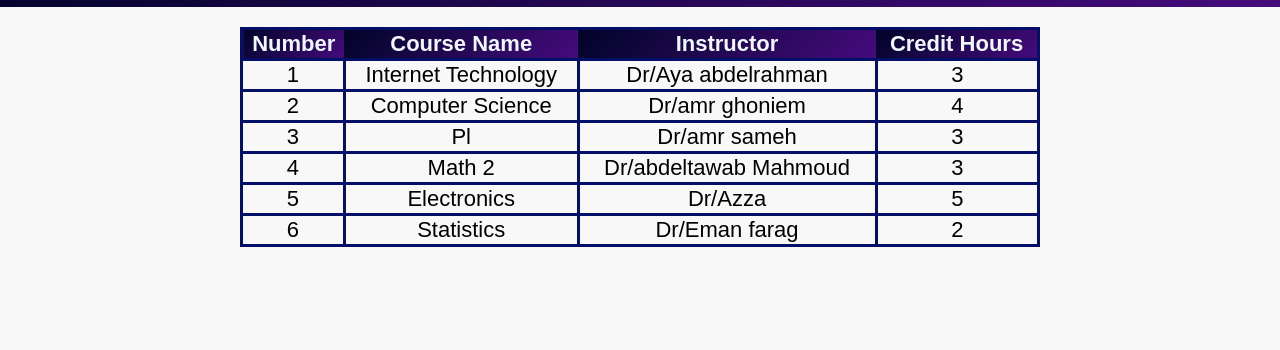
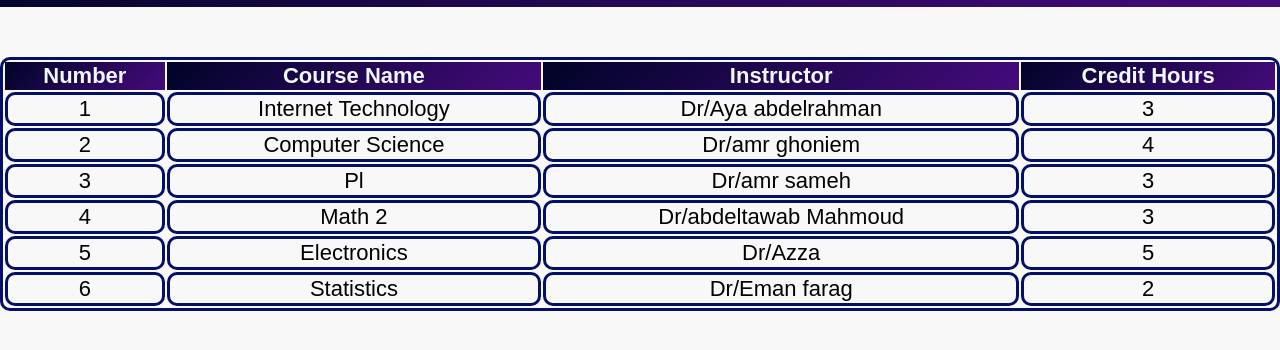
Before and after one commit to mostafaahmed1992019-dot/portfolio, a plain HTML site: page My Courses.html in a window 1280 px wide. Shown: the part 108-458 px from the top of the page. Drawn offline with Linux system fonts and the light colour scheme.

Commit message:
Add files via upload

```diff
--- a/My Courses.html
+++ b/My Courses.html
@@ -15,7 +15,7 @@
         <li><a href="Contact Us.html">Contact Us</a></li>
     </ul></nav>
 </header>
-<main>
+<main class="table-container">
   <table id="Courses" >
      <tr>
        <th>Number</th>
--- a/enter.css
+++ b/enter.css
@@ -72,10 +72,15 @@ table ,td,tr{
     font-size: 22px;
 }
 table{
-    width: 95%;
-    max-width: 800px;
-    margin: 20px auto;
-    border-collapse: collapse;
+    margin: auto;
+    margin-top:50px;
+    width: 100%;
+    min-width: 600px;
+}
+.table-container{
+    width: 100%;
+    overflow-x: auto;
+    margin-bottom: 20px;
 }
 
 table th{
```
